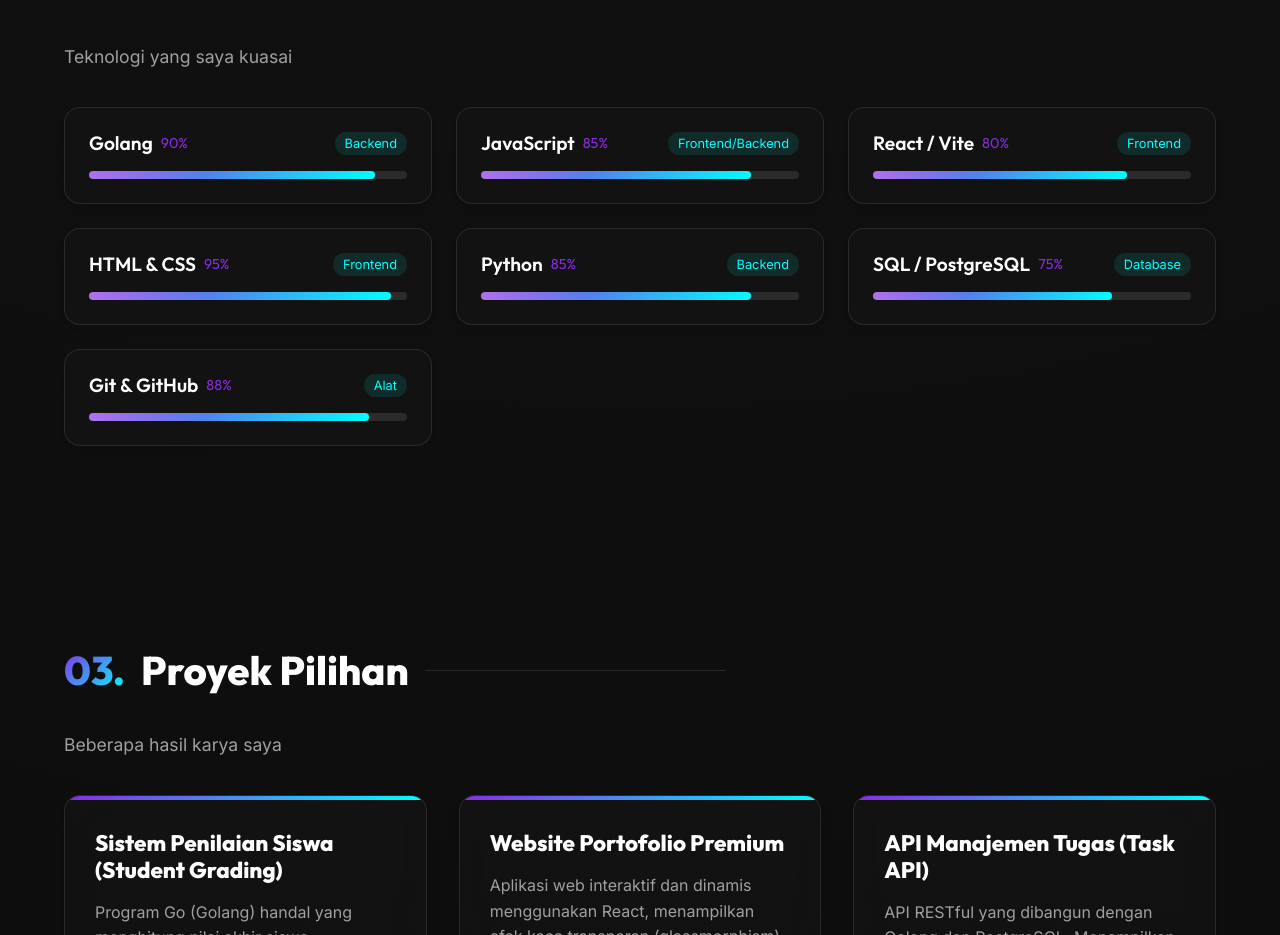
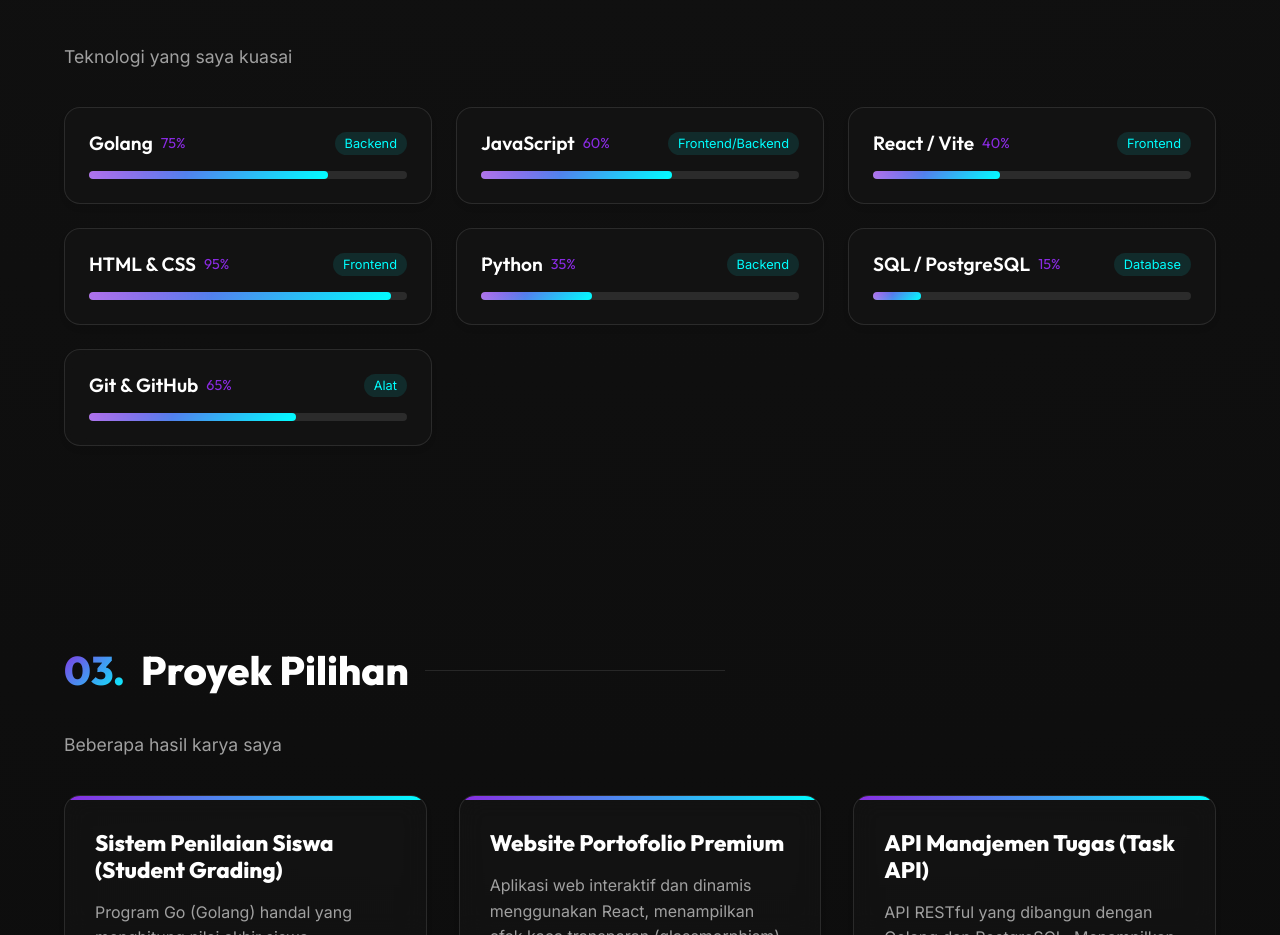
Before and after one commit to voltrexx-v1/Portofolio, a React (Vite) app: page / in a window 1280 px wide. Shown: the part 1580-2515 px from the top of the page. Built offline with nearby package versions, Linux system fonts and the light colour scheme.

Commit message:
feat: perbarui persentase skill

```diff
--- a/src/data/dictionary.js
+++ b/src/data/dictionary.js
@@ -23,13 +23,13 @@ export const dict = {
       title: "Skills & Languages",
       subtitle: "Technologies I work with",
       items: [
-        { name: "Golang", level: 90, category: "Backend" },
-        { name: "JavaScript", level: 85, category: "Frontend/Backend" },
-        { name: "React / Vite", level: 80, category: "Frontend" },
+        { name: "Golang", level: 75, category: "Backend" },
+        { name: "JavaScript", level: 60, category: "Frontend/Backend" },
+        { name: "React / Vite", level: 40, category: "Frontend" },
         { name: "HTML & CSS", level: 95, category: "Frontend" },
-        { name: "Python", level: 85, category: "Backend" },
-        { name: "SQL / PostgreSQL", level: 75, category: "Database" },
-        { name: "Git & GitHub", level: 88, category: "Tools" }
+        { name: "Python", level: 35, category: "Backend" },
+        { name: "SQL / PostgreSQL", level: 15, category: "Database" },
+        { name: "Git & GitHub", level: 65, category: "Tools" }
       ]
     },
     portfolio: {
@@ -93,13 +93,13 @@ export const dict = {
       title: "Keahlian & Bahasa",
       subtitle: "Teknologi yang saya kuasai",
       items: [
-        { name: "Golang", level: 90, category: "Backend" },
-        { name: "JavaScript", level: 85, category: "Frontend/Backend" },
-        { name: "React / Vite", level: 80, category: "Frontend" },
+        { name: "Golang", level: 75, category: "Backend" },
+        { name: "JavaScript", level: 60, category: "Frontend/Backend" },
+        { name: "React / Vite", level: 40, category: "Frontend" },
         { name: "HTML & CSS", level: 95, category: "Frontend" },
-        { name: "Python", level: 85, category: "Backend" },
-        { name: "SQL / PostgreSQL", level: 75, category: "Database" },
-        { name: "Git & GitHub", level: 88, category: "Alat" }
+        { name: "Python", level: 35, category: "Backend" },
+        { name: "SQL / PostgreSQL", level: 15, category: "Database" },
+        { name: "Git & GitHub", level: 65, category: "Alat" }
       ]
     },
     portfolio: {
```
